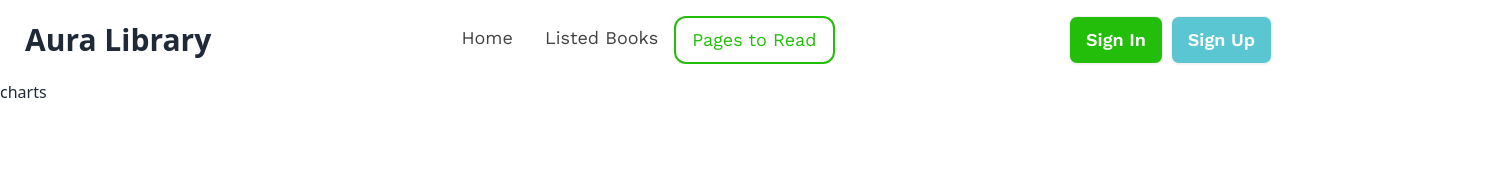
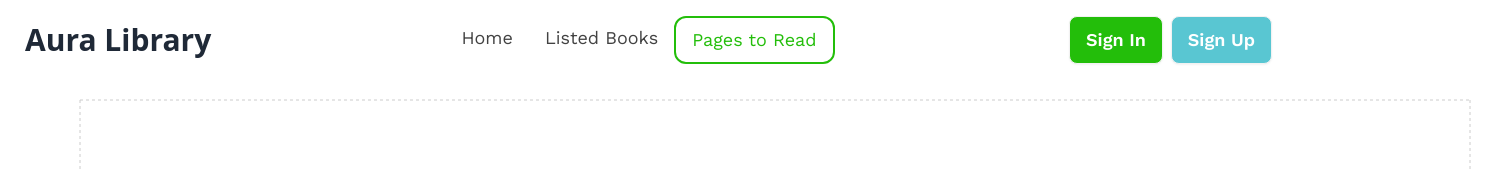
Before and after one commit to Legion204/book-review, a React (Vite) app: page /chart in a window 1280 px wide. Shown: the top 170 px of the page, 1500 px wide, since content can reach past the window. Built offline with nearby package versions, Linux system fonts and the light colour scheme; a web font is replaced by a local one.

Commit message:
added dynamic chart

```diff
--- a/package.json
+++ b/package.json
@@ -18,6 +18,7 @@
     "react-icons": "^5.0.1",
     "react-router-dom": "^6.22.3",
     "react-toastify": "^10.0.5",
+    "recharts": "^2.12.3",
     "sort-by": "^1.2.0"
   },
   "devDependencies": {
--- a/src/Pages/PagesToRead.jsx
+++ b/src/Pages/PagesToRead.jsx
@@ -1,8 +1,10 @@
+import BarChartComponent from "../components/BarChartComponent/BarChartComponent";
+
 
 const PagesToRead = () => {
     return (
         <div>
-            <h1>charts</h1>
+            <BarChartComponent></BarChartComponent>
         </div>
     );
 };
--- /dev/null
+++ b/src/components/BarChartComponent/BarChartComponent.jsx
@@ -0,0 +1,57 @@
+import { useEffect, useState } from 'react';
+import { BarChart, Bar, Cell, XAxis, YAxis, CartesianGrid } from 'recharts';
+
+const colors = ['#0088FE', '#00C49F', '#FFBB28', '#FF8042', 'red', 'pink'];
+
+const BarChartComponent = () => {
+
+    const [books, setBooks] = useState([]);
+
+    useEffect(() => {
+        const getData = JSON.parse(localStorage.getItem('reads'));
+        setBooks(getData);
+    }, []);
+
+    const nameAndPageArray = books?.map(({ book_name, total_page }) => ({ book_name, total_page }));
+
+    const getPath = (x, y, width, height) => {
+        return `M${x},${y + height}C${x + width / 3},${y + height} ${x + width / 2},${y + height / 3}
+        ${x + width / 2}, ${y}
+        C${x + width / 2},${y + height / 3} ${x + (2 * width) / 3},${y + height} ${x + width}, ${y + height}
+        Z`;
+    };
+
+    const TriangleBar = (props) => {
+        // eslint-disable-next-line react/prop-types
+        const { fill, x, y, width, height } = props;
+
+        return <path d={getPath(x, y, width, height)} stroke="none" fill={fill} />;
+    };
+
+    return (
+        <div>
+            <BarChart
+                width={1500}
+                height={600}
+                data={nameAndPageArray}
+                margin={{
+                    top: 20,
+                    right: 30,
+                    left: 20,
+                    bottom: 5,
+                }}
+            >
+                <CartesianGrid strokeDasharray="3 3" />
+                <XAxis dataKey="book_name" />
+                <YAxis />
+                <Bar dataKey="total_page" fill="#8884d8" shape={<TriangleBar />} label={{ position: 'top' }}>
+                    {nameAndPageArray?.map((entry, index) => (
+                        <Cell key={`cell-${index}`} fill={colors[index % 20]} />
+                    ))}
+                </Bar>
+            </BarChart>
+        </div>
+    );
+};
+
+export default BarChartComponent;
```
Also changed, not shown: 1 other file (tests, documents, lock files or other folders).
